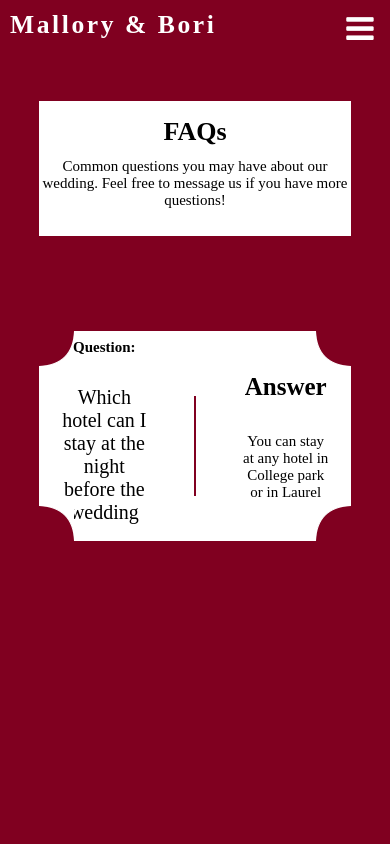
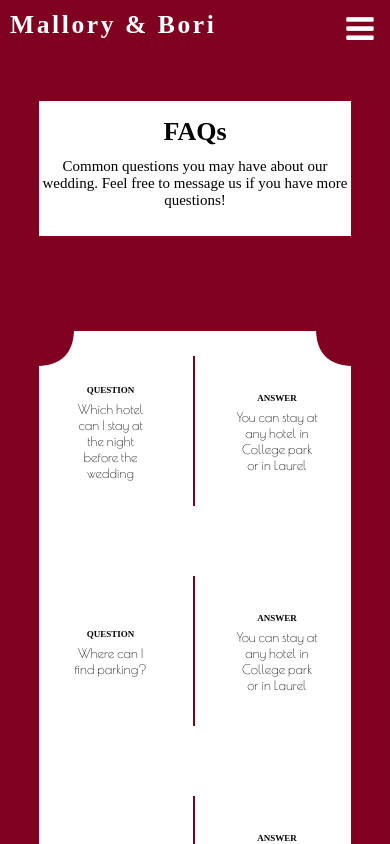
Before and after one commit to borikanes/wedding-ui, a React (Create React App) app: page /faq in a window 390 px wide. Shown: the top 844 px of the page. Built offline with nearby package versions, Linux system fonts and the light colour scheme; a web font is replaced by a local one.

Commit message:
added more questions and added footer

```diff
--- a/public/index.html
+++ b/public/index.html
@@ -9,6 +9,7 @@
     <link href='http://fonts.googleapis.com/css?family=Great+Vibes' rel='stylesheet' type='text/css'>
     <link href='http://fonts.googleapis.com/css?family=Merienda+One' rel='stylesheet' type='text/css'>
     <link href='https://fonts.googleapis.com/css?family=Dancing+Script' rel='stylesheet' type='text/css'>
+    <link href='https://fonts.googleapis.com/css?family=Poiret+One' rel='stylesheet' type='text/css'>
     <link href='https://fonts.googleapis.com/css?family=Satisfy' rel='stylesheet' type='text/css'>
     <!--
       manifest.json provides metadata used when your web app is added to the
--- a/src/App.js
+++ b/src/App.js
@@ -1,11 +1,10 @@
 import React, { Component } from 'react';
-import { BrowserRouter as Router, Route, Switch, Link } from 'react-router-dom';
+import { BrowserRouter as Router, Route } from 'react-router-dom';
 import 'font-awesome/css/font-awesome.css';
 import './App.css';
 import './Topheader.css';
 import TopHeader from './TopHeader.js';
 import HomePage from './HomePage.js';
-import Footer from './Footer.js';
 import Faq from './Faq';
 import Weddingparty from './WeddingParty.js';
 import Registry from './Registry.js';
@@ -24,7 +23,6 @@ class App extends Component {
                     <Route exact path="/registry" component={Registry}/>
                     <Route exact path="/rsvp" component={Rsvp}/>
                     <Route exact path="/" component={HomePage}/>
-                    {/* < Footer /> */}
                 </div>
             </Router>
         );
--- a/src/Faq.css
+++ b/src/Faq.css
@@ -1,9 +1,11 @@
 .Faq-question-answer-parent-div {
-    width: 100%;
+    width: 80%;
     height: 100px;
     display: flex;
     justify-content: center;
     margin: 20px;
+    margin-left: 80px;
+    margin-right: 80px;
 }
 
 .Faq-question-div {
@@ -16,16 +18,17 @@
 }
 
 .Faq-question-div h1 {
-    font-size: 25px;
+    font-size: 15px;
 }
 
 .Faq-question-div p {
-    font-size: 15px;
+    font-size: 20px;
+    font-family: 'Poiret One', cursive !important;
 }
 
 .Faq-vertical-line-enclosing-div {
     width: 40%;
-    height: 100%;
+    height: 150%;
     display: flex;
     justify-content: center;
 }
@@ -36,6 +39,7 @@
     color: #800020;
     background-color: #800020;
     margin: 10px;
+    margin-top: -30px;
 }
 
 .Faq-answer-div {
@@ -48,29 +52,122 @@
 }
 
 .Faq-answer-div h1 {
-    font-size: 25px;
+    font-size: 15px;
 }
 
 .Faq-answer-div p {
-    font-size: 15px;
+    font-size: 20px;
+    font-family: 'Poiret One', cursive !important;
 }
 
-@media only screen and (max-width : 510px) {
-    .Faq-question-div h1 {
-        font-size: 20px;
+.Faq-question-answer-space-div {
+    width: 100%;
+    height: 80px;
+    /* background-color: black; */
+}
+
+.Faq-footer-divider-div {
+    margin-top: 20px;
+    width: 100%;
+    height: 2px;
+    background-color: white
+}
+
+@media only screen and (max-width : 1120px) {
+    .Faq-question-answer-parent-div {
+        margin-left: 75px;
+        margin-right: 75px;
     }
 
     .Faq-question-div p {
-        font-size: 10px;
+        font-size: 18px;
+        margin-top: 0;
+    }
+
+    .Faq-answer-div p {
+        font-size: 18px;
+        margin-top: 0;
+    }
+}
+
+@media only screen and (max-width : 730px) {
+    .Faq-question-answer-parent-div {
+        margin-left: 60px;
+        /* margin-right: 80px; */
+    }
+}
+
+@media only screen and (max-width : 710px) {
+    .Faq-question-div h1 {
+        font-size: 13px;
+    }
+
+    .Faq-question-div p {
+        font-size: 16px;
+        margin-top: 0;
+    }
+
+    .Faq-answer-div h1 {
+        font-size: 13px;
+    }
+
+    .Faq-answer-div p {
+        font-size: 16px;
+        margin-top: 0;
+    }
+
+    .Faq-question-answer-parent-div {
+        margin-left: 50px;
+        margin-right: 80px;
+    }
+}
+
+@media only screen and (max-width : 600px) {
+    .Faq-question-div h1 {
+        font-size: 12px;
+    }
+
+    .Faq-question-div p {
+        font-size: 14px;
+        margin-top: 0;
+    }
+
+    .Faq-answer-div h1 {
+        font-size: 12px;
+    }
+
+    .Faq-answer-div p {
+        font-size: 14px;
+        margin-top: 0;
+    }
+
+    .Faq-question-answer-parent-div {
+        margin-left: 35px;
+        margin-right: 50px;
     }
 }
 
 @media only screen and (max-width : 410px) {
     .Faq-question-div h1 {
-        font-size: 15px;
+        font-size: 9px;
     }
 
     .Faq-question-div p {
-        font-size: 20px;
+        font-size: 13px;
+        margin-top: 0;
+    }
+
+    .Faq-answer-div h1 {
+        font-size: 9px;
+    }
+
+    .Faq-answer-div p {
+        font-size: 13px;
+        margin-top: 0;
+    }
+
+    .Faq-question-answer-parent-div {
+        margin-left: 30px;
+        margin-right: 25px;
     }
 }
--- a/src/Faq.js
+++ b/src/Faq.js
@@ -4,6 +4,7 @@ import './Faq.css';
 import TopicHeader from './TopicHeader.js';
 import './HomePage.css';
 import './MidSection.css';
+import Footer from './Footer.js';
 
 export default class Faq extends Component {
     render(){
@@ -14,11 +15,23 @@ export default class Faq extends Component {
                     <div className="MidSection-mid-top-left-arc-div"></div>
                     <div className="MidSection-mid-top-right-arc-div"></div>
                     <div className="MidSection-inner-div" >
-                        <QuestionAndAnswer />
+                        <QuestionAndAnswer question="Which hotel can I stay at the night before the wedding" answer="You can stay at any hotel in College park or in Laurel"/>
+                        <div className="Faq-question-answer-space-div" ></div>
+                        <QuestionAndAnswer question="Where can I find parking?" answer="You can stay at any hotel in College park or in Laurel"/>
+                        <div className="Faq-question-answer-space-div" ></div>
+                        <QuestionAndAnswer question="Where can I find parking?" answer="You can stay at any hotel in College park or in Laurel"/>
+                        <div className="Faq-question-answer-space-div" ></div>
+                        <QuestionAndAnswer question="Where can I find parking?" answer="You can stay at any hotel in College park or in Laurel"/>
+                        <div className="Faq-question-answer-space-div" ></div>
+                        <QuestionAndAnswer question="Where can I find parking?" answer="You can stay at any hotel in College park or in Laurel"/>
+                        <div className="Faq-question-answer-space-div" ></div>
+                        <QuestionAndAnswer question="Where can I find parking?" answer="You can stay at any hotel in College park or in Laurel"/>
                     </div>
                     <div className="MidSection-mid-bottom-left-arc-div"></div>
                     <div className="MidSection-mid-bottom-right-arc-div"></div>
                 </div>
+                <div className="MidSection-footer-divider-div" ></div>
+                <Footer />
             </div>
         );
     }
@@ -29,15 +42,15 @@ class QuestionAndAnswer extends Component {
         return (
             <div className="Faq-question-answer-parent-div">
                 <div className="Faq-question-div">
-                    <h1>Question:</h1>
-                    <p>Which hotel can I stay at the night before the wedding</p>
+                    <h1>QUESTION</h1>
+                    <p>{this.props.question}</p>
                 </div>
                 <div className="Faq-vertical-line-enclosing-div" >
                     <div className="Faq-vertical-line-div" ></div>
                 </div>
                 <div className="Faq-answer-div">
-                    <h1>Answer</h1>
-                    <p>You can stay at any hotel in College park or in Laurel</p>
+                    <h1>ANSWER</h1>
+                    <p>{this.props.answer}</p>
                 </div>
             </div>
         );
--- a/src/Footer.css
+++ b/src/Footer.css
@@ -3,7 +3,7 @@
     width: 100%;
     height: 130px;
     position: relative;
-    top: 888px;
+    /* top: 888px; */
     padding-bottom: 10px;
 }
 
--- a/src/Footer.js
+++ b/src/Footer.js
@@ -7,9 +7,9 @@ export default class Footer extends Component {
         return (
             <div className="Footer-parent-div" >
                 <div className="Footer-base-div">
-                    <p className="Footer-made-with-love-style" >Made with love by yours truly, bori-kanes</p>
+                    <p className="Footer-made-with-love-style" >Made with love by yours truly, Bori</p>
                     <p className="Footer-other-info-style">Check out the website's github repo <a href="https://github.com/borikanes/wedding-ui">here</a></p>
-                    <p className="Footer-other-info-style">This site's design was heavily influenced by <a href="https://www.zola.com/">zola</a></p>
+                    <p className="Footer-other-info-style">This site's design was heavily influenced by the love of my life, Mallory and <a href="https://www.zola.com/">zola</a></p>
                 </div>
             </div>
         );
--- a/src/HomePage.js
+++ b/src/HomePage.js
@@ -1,6 +1,8 @@
 import React, { Component } from 'react';
 import 'font-awesome/css/font-awesome.css';
 import './HomePage.css';
+import Footer from './Footer.js';
+import './MidSection.css';
 
 export default class HomePage extends Component {
 
@@ -82,6 +84,8 @@ export default class HomePage extends Component {
                         <div className="Homepage-mid-bottom-right-arc-div"></div>
                     </div>
                 </div>
+                <div className="MidSection-footer-divider-div" ></div>
+                <Footer />
             </div>
         );
     }
--- a/src/MidSection.css
+++ b/src/MidSection.css
@@ -34,6 +34,7 @@
     width: 100%;
     margin-bottom: 70px;
     display: flex;
+    flex-direction: column;
 }
 
 .MidSection-mid-bottom-left-arc-div {
@@ -52,6 +53,13 @@
     bottom: 0px;
     position: absolute;
     background-image: url("images/bottom-right.png");
+}
+
+.MidSection-footer-divider-div {
+    margin-top: 50px;
+    width: 100%;
+    height: 2px;
+    background-color: white
 }
 
 @media only screen and (max-width : 767px) {
--- a/src/TopicHeader.js
+++ b/src/TopicHeader.js
@@ -1,10 +1,8 @@
 import React, { Component } from 'react';
 import 'font-awesome/css/font-awesome.css';
 import './TopicHeader.css';
-import Footer from './Footer.js';
 
 export default class TopicHeader extends Component {
-// style={{height: '140.5%'}}
     render(){
         var midStyle = {
             height: this.props.height
```
